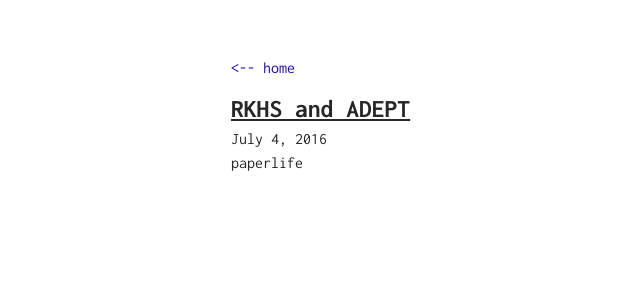
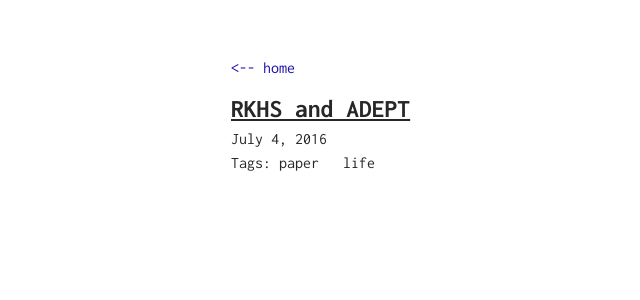
Before and after one commit to pbamotra/sciontist, a Jekyll site: the page built from _posts/2016-07-04-rkhs.md, in a window 1280 px wide. Shown: the top 300 px of the page, without its empty margins (109-749 px from the left). Built offline with Jekyll 4.4.1, drawn with Linux system fonts in a browser that asks for light colours; nearby versions of some CDN libraries; a script that is not in the unit is left out.

Commit message:
Show tags

```diff
--- a/_layouts/post.html
+++ b/_layouts/post.html
@@ -6,7 +6,12 @@ layout: default
     <a class="post__back" href="/">&lt;-- home</a>
     <h1 class="post__title">{{ page.title }}</h1>
     <p class="post__date">{{ page.date | date: '%B %-d, %Y' }}</p>
-    <p class="post__meta">{{ page.tag }}</p>
+    <p class="post__meta">
+        Tags:
+        {% for tag in page.tag %}
+            {{tag}} &nbsp;
+        {% endfor %}
+    </p>
     <div class="post__content"?>
         {{ content }}
     </div>
```
